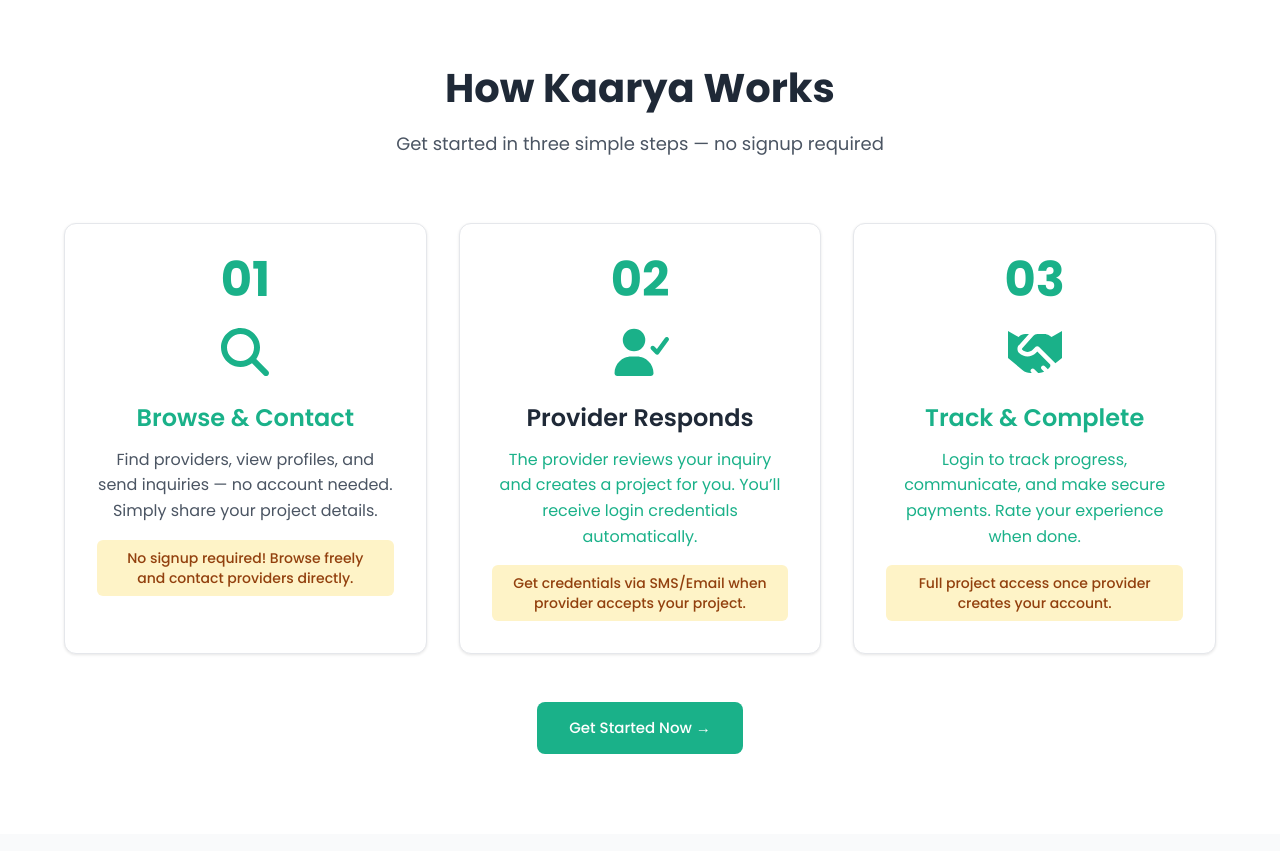
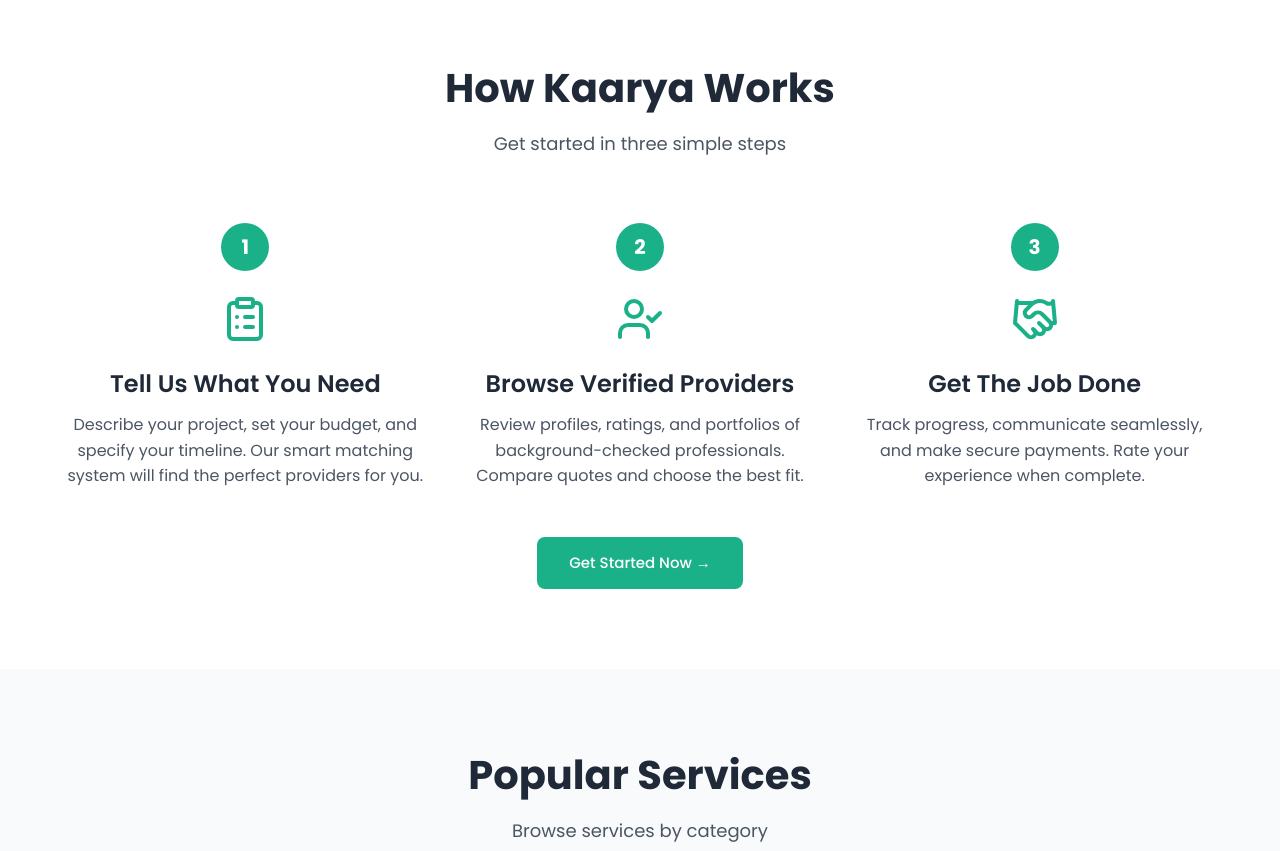
Before and after one commit to smarikaghimire/kaarya, a Next.js app: page / in a window 1280 px wide. Shown: the part 660-1511 px from the top of the page. Built offline with nearby package versions, Linux system fonts and the light colour scheme.

Commit message:
feat:haha

```diff
--- a/src/components/landing/how-it-works.tsx
+++ b/src/components/landing/how-it-works.tsx
@@ -1,11 +1,6 @@
-"use client";
+'use client';
 
-import { FontAwesomeIcon } from "@fortawesome/react-fontawesome";
-import {
-  faMagnifyingGlass,
-  faUserCheck,
-  faHandshake,
-} from "@fortawesome/free-solid-svg-icons";
+import { ClipboardList, UserCheck, Handshake } from 'lucide-react';
 
 export default function HowItWorks() {
   return (
@@ -13,94 +8,91 @@
       <div className="container">
         {/* Header */}
         <div className="text-center mb-16">
-          <h2 className="heading-2 text-neutral-800 mb-4">How Kaarya Works</h2>
+          <h2 className="heading-2 text-neutral-800 mb-4">
+            How Kaarya Works
+          </h2>
           <p className="body-large text-neutral-600">
-            Get started in three simple steps — no signup required
+            Get started in three simple steps
           </p>
         </div>
 
         {/* Cards Grid */}
         <div className="grid grid-cols-1 md:grid-cols-3 gap-8 max-w-6xl mx-auto">
           {/* Card 1 */}
-          <div className="bg-white p-8 rounded-xl shadow-sm border border-neutral-200 flex flex-col items-center text-center">
+          <div className="flex flex-col items-center text-center">
             {/* Number Badge */}
-            <div className="text-5xl font-bold text-primary-500 mb-6">01</div>
+            <div className="flex items-center justify-center w-12 h-12 rounded-full bg-primary mb-6">
+              <span className="text-neutral-0 font-bold text-xl">1</span>
+            </div>
 
             {/* Icon */}
-            <div className="mb-6 text-primary">
-              <FontAwesomeIcon icon={faMagnifyingGlass} size="3x" />
-            </div>
-
-            {/* Content */}
-            <div className="text-center">
-              <h3 className="heading-4 text-primary mb-3">Browse & Contact</h3>
-              <p className="body-regular text-neutral-600 mb-4">
-                Find providers, view profiles, and send inquiries — no account
-                needed. Simply share your project details.
-              </p>
-              {/* Highlight Box */}
-              <div className="bg-yellow-100 text-yellow-800 px-4 py-2 rounded-md text-sm font-medium">
-                No signup required! Browse freely and contact providers
-                directly.
-              </div>
-            </div>
-          </div>
-
-          {/* Card 2 */}
-          <div className="bg-white p-8 rounded-xl shadow-sm border border-neutral-200 flex flex-col items-center text-center">
-            {/* Number Badge */}
-            <div className="text-5xl font-bold text-primary-500 mb-6">02</div>
-
-            {/* Icon */}
-            <div className="mb-6 text-primary">
-              <FontAwesomeIcon icon={faUserCheck} size="3x" />
+            <div className="mb-6 flex justify-center">
+              <ClipboardList className="w-12 h-12 text-primary" />
             </div>
 
             {/* Content */}
             <div className="text-center">
               <h3 className="heading-4 text-neutral-800 mb-3">
-                Provider Responds
+                Tell Us What You Need
               </h3>
-              <p className="body-regular text-primary mb-4">
-                The provider reviews your inquiry and creates a project for you.
-                You’ll receive login credentials automatically.
+              <p className="body-regular text-neutral-600">
+                Describe your project, set your budget, and specify your timeline. Our smart matching system will find the perfect providers for you.
               </p>
-              {/* Highlight Box */}
-              <div className="bg-yellow-100 text-yellow-800 px-4 py-2 rounded-md text-sm font-medium">
-                Get credentials via SMS/Email when provider accepts your
-                project.
-              </div>
+            </div>
+          </div>
+
+          {/* Card 2 */}
+          <div className="flex flex-col items-center text-center">
+            {/* Number Badge */}
+            <div className="flex items-center justify-center w-12 h-12 rounded-full bg-primary mb-6">
+              <span className="text-neutral-0 font-bold text-xl">2</span>
+            </div>
+
+            {/* Icon */}
+            <div className="mb-6 flex justify-center">
+              <UserCheck className="w-12 h-12 text-primary" />
+            </div>
+
+            {/* Content */}
+            <div className="text-center">
+              <h3 className="heading-4 text-neutral-800 mb-3">
+                Browse Verified Providers
+              </h3>
+              <p className="body-regular text-neutral-600">
+                Review profiles, ratings, and portfolios of background-checked professionals. Compare quotes and choose the best fit.
+              </p>
             </div>
           </div>
 
           {/* Card 3 */}
-          <div className="bg-white p-8 rounded-xl shadow-sm border border-neutral-200 flex flex-col items-center text-center">
+          <div className="flex flex-col items-center text-center">
             {/* Number Badge */}
-            <div className="text-5xl font-bold text-primary-500 mb-6">03</div>
+            <div className="flex items-center justify-center w-12 h-12 rounded-full bg-primary mb-6">
+              <span className="text-neutral-0 font-bold text-xl">3</span>
+            </div>
 
             {/* Icon */}
-            <div className="mb-6 text-primary">
-              <FontAwesomeIcon icon={faHandshake} size="3x" />
+            <div className="mb-6 flex justify-center">
+              <Handshake className="w-12 h-12 text-primary" />
             </div>
 
             {/* Content */}
             <div className="text-center">
-              <h3 className="heading-4 text-primary mb-3">Track & Complete</h3>
-              <p className="body-regular text-primary mb-4">
-                Login to track progress, communicate, and make secure payments.
-                Rate your experience when done.
+              <h3 className="heading-4 text-neutral-800 mb-3">
+                Get The Job Done
+              </h3>
+              <p className="body-regular text-neutral-600">
+                Track progress, communicate seamlessly, and make secure payments. Rate your experience when complete.
               </p>
-              {/* Highlight Box */}
-              <div className="bg-yellow-100 text-yellow-800 px-4 py-2 rounded-md text-sm font-medium">
-                Full project access once provider creates your account.
-              </div>
             </div>
           </div>
         </div>
 
         {/* CTA Button */}
         <div className="text-center mt-12">
-          <button className="btn-primary">Get Started Now →</button>
+          <button className="btn-primary">
+            Get Started Now →
+          </button>
         </div>
       </div>
     </section>
```
Also changed, not shown: 1 other file (tests, documents, lock files or other folders).
